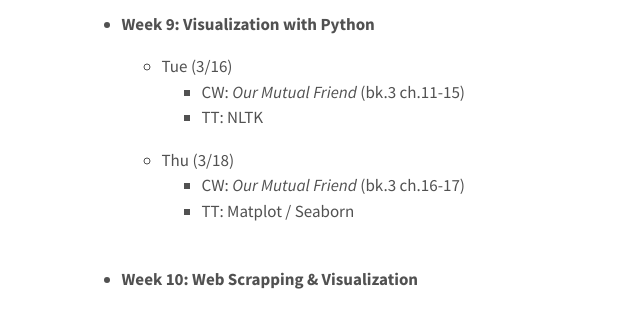
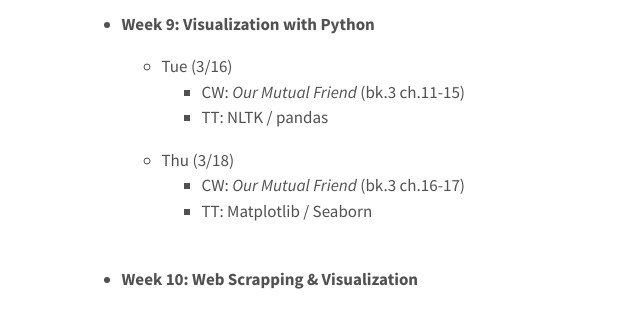
Before and after one commit to elibooklover/ENGL304-Spring2021, a Jekyll site: the page built from syllabus.md, in a window 1280 px wide and 900 px high, scrolled down 6284 px. Shown: the part 154-463 px from the top of the window, without its empty margins (261-901 px from the left). Built offline with Jekyll 4.4.1, drawn with Linux system fonts in a browser that asks for light colours.

Commit message:
Syllabus

```diff
--- a/syllabus.md
+++ b/syllabus.md
@@ -189,10 +189,10 @@ The course schedule is subject to changes. <br>
 
   * Tue (3/16)
     *	CW: <i>Our Mutual Friend</i> (bk.3 ch.11-15)
-    *	TT: NLTK
+    *	TT: NLTK / pandas
   * Thu (3/18)
     *	CW: <i>Our Mutual Friend</i> (bk.3 ch.16-17)
-    *	TT: Matplot / Seaborn
+    *	TT: Matplotlib / Seaborn
 <br>
 <br>
 
```
